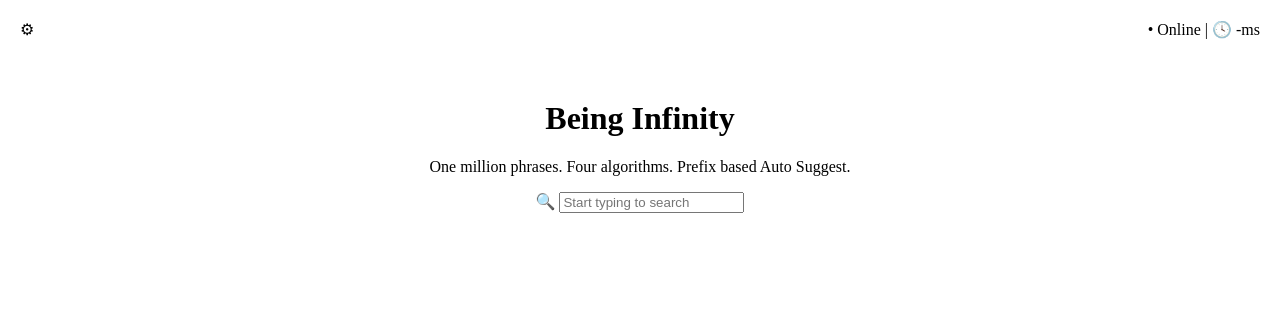
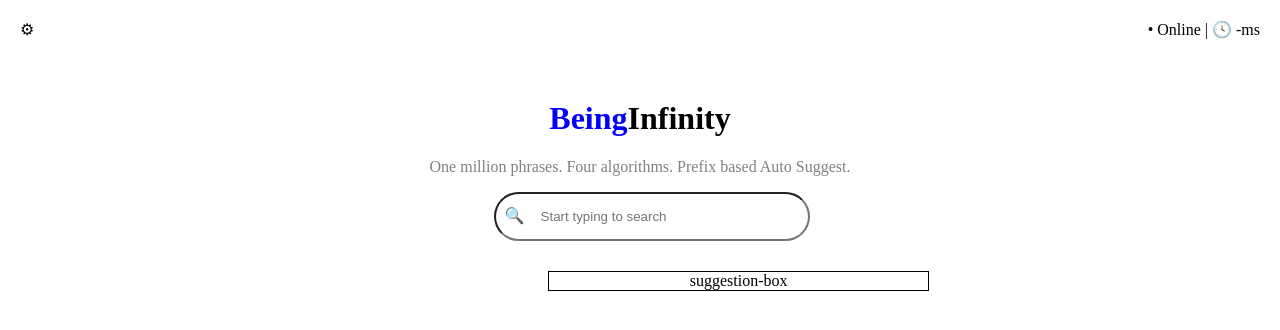
Before and after one commit to CHINNAPAPOLLAMANASAREDDY/auto-suggest, a website: page frontend/pages/autosuggest.html in a window 1280 px wide. Drawn offline with Linux system fonts and the light colour scheme.

Commit message:
added suggestionbox

```diff
--- a/frontend/pages/autosuggest.html
+++ b/frontend/pages/autosuggest.html
@@ -19,6 +19,29 @@
             text-align:center;
             margin-top:100px;
         }
+        .text-section{
+            color: gray;
+        }
+        .being{
+            color:blue;
+        }
+        .lens{
+            position:relative;
+            left:35px;
+
+        }
+        .search-box{
+            padding:15px 15px 15px 45px;
+            border-radius:30px;
+            width:20%;
+        }
+        #suggestion-box{
+            border:1px solid black;
+            width:30%;
+            margin-top: 30px;
+            position:relative;
+            left:540px;
+        }
 
     </style>
 </head>
@@ -28,10 +51,17 @@
         <span class="right-bar"> &bull; Online | &#128339; -ms</span>
     </div>
     <div class="search-section">
-        <h1>Being Infinity</h1>
-        <p>One million phrases. Four algorithms. Prefix based Auto Suggest.</p>
-        <span>&#128269;</span>
-        <input type="text" id="search" placeholder="Start typing to search">
+        <h1> <span class="being">Being</span>Infinity</h1>
+        <p class="text-section">One million phrases. Four algorithms. Prefix based Auto Suggest.</p>
+        <span>
+            <span class="lens">&#128269;</span>
+            <input class="search-box" id="search" placeholder="Start typing to search">
+        </span>
+        <div id="suggestion-box">
+            suggestion-box
+
+        </div>
+
     </div>
 
 </body>
```
